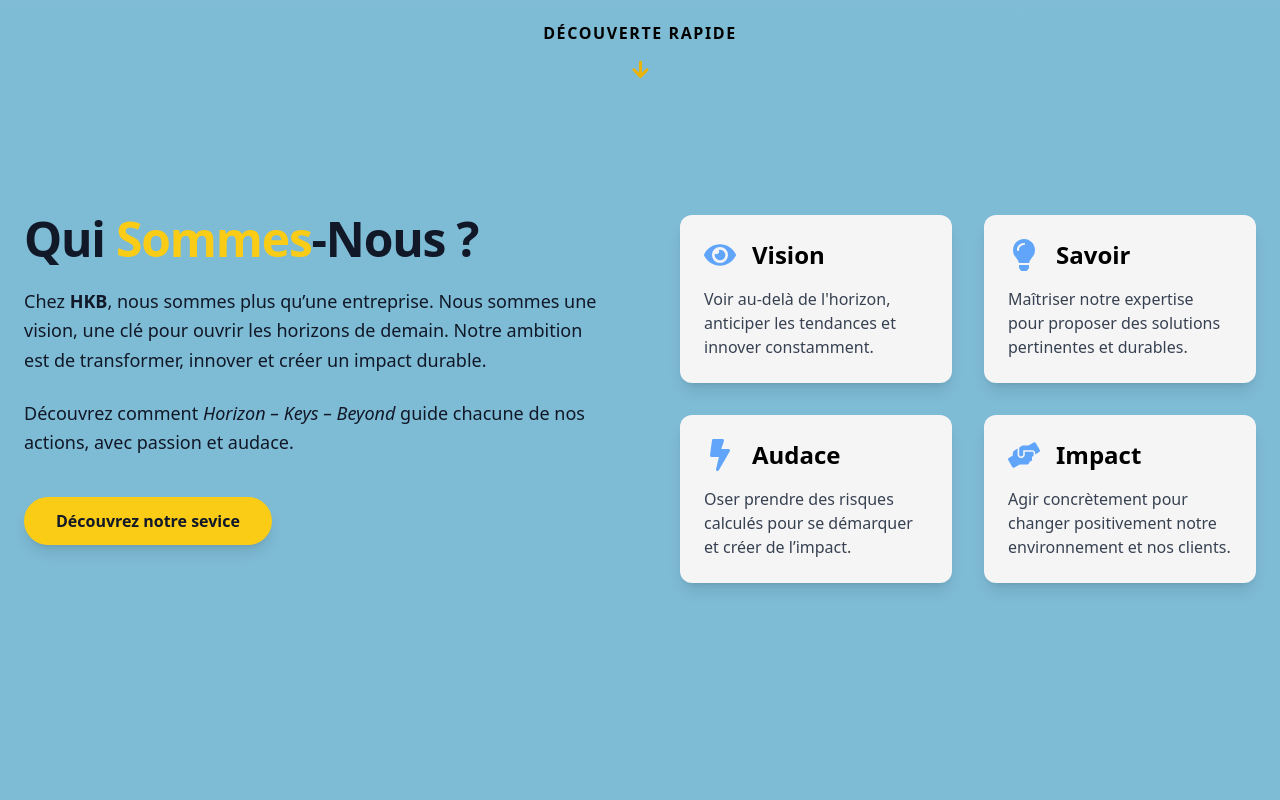
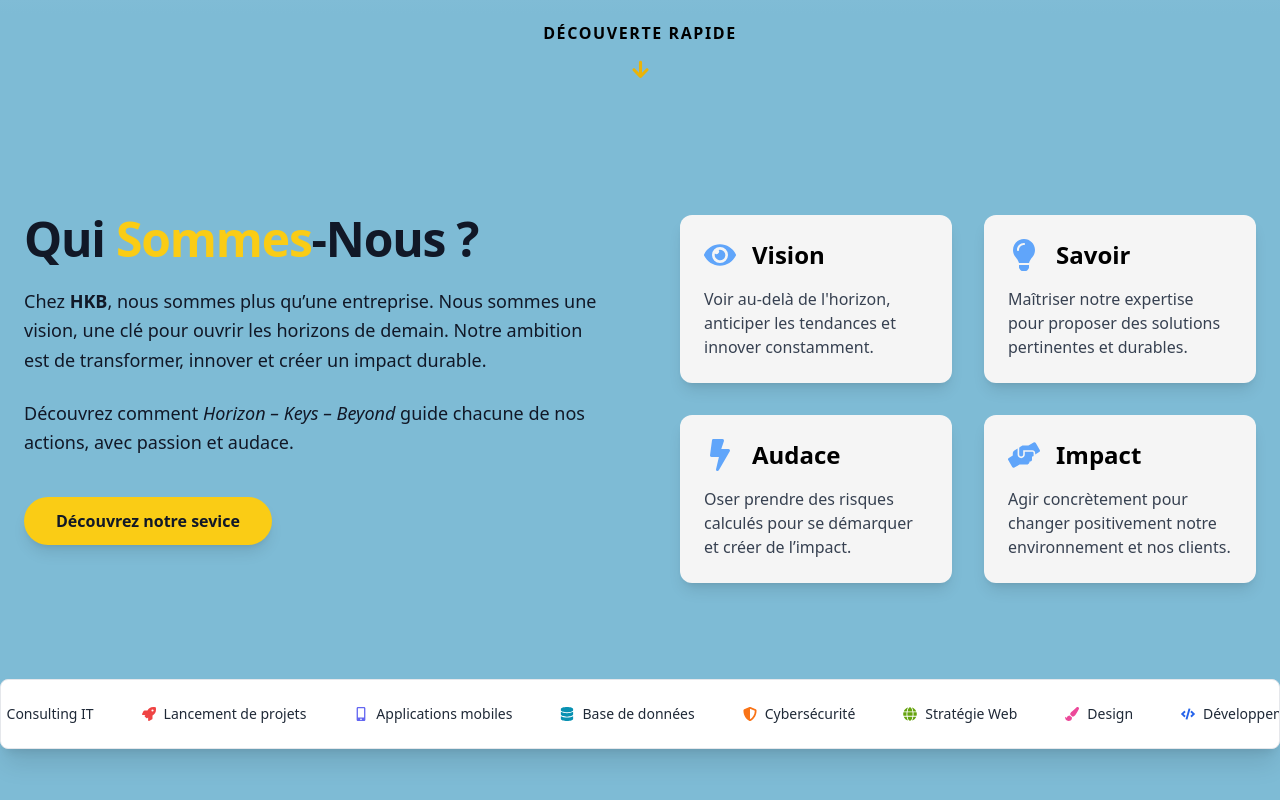
Before and after one commit to yann-andronio/HKB-tech, a React (Vite) app in the folder Frontend/: page / in a window 1280 px wide. Shown: the part 786-1586 px from the top of the page. Built offline with nearby package versions, Linux system fonts and the light colour scheme.

Commit message:
Style: finition de banner de Pub

```diff
--- a/Frontend/package.json
+++ b/Frontend/package.json
@@ -15,6 +15,7 @@
     "i18next-browser-languagedetector": "^8.1.0",
     "react": "^18.3.1",
     "react-dom": "^18.3.1",
+    "react-fast-marquee": "^1.6.5",
     "react-i18next": "^15.5.2",
     "react-icons": "^5.5.0"
   },
--- a/Frontend/src/components/pub/Pub.tsx
+++ b/Frontend/src/components/pub/Pub.tsx
@@ -1,21 +1,39 @@
 import React from "react";
 import { useTranslation } from "react-i18next";
-
+import Marquee from "react-fast-marquee";
+import { FaPaintBrush, FaCode, FaLaptopCode, FaLightbulb, FaComments, FaRocket, FaMobileAlt, FaDatabase,  FaShieldAlt, FaGlobe,
+} from "react-icons/fa";
 
 const Pub: React.FC = () => {
   const { t } = useTranslation();
 
+ const items = [
+   {label: "Design",icon: <FaPaintBrush className="mr-2 text-pink-500 dark:text-pink-400" />},
+   {label: "Développement",icon: <FaCode className="mr-2 text-blue-600 dark:text-blue-400" />},
+   {label: "UX/UI",icon: <FaLaptopCode className="mr-2 text-green-600 dark:text-green-400" />},
+   {label: "Créativité",icon: <FaLightbulb className="mr-2 text-yellow-500 dark:text-yellow-400" />},
+   { label: "Consulting IT", icon: <FaComments className="mr-2 text-purple-600 dark:text-purple-400" />,},
+   { label: "Lancement de projets", icon: <FaRocket className="mr-2 text-red-500 dark:text-red-400" />,},
+   { label: "Applications mobiles", icon: <FaMobileAlt className="mr-2 text-indigo-500 dark:text-indigo-400" /> ,},
+   { label: "Base de données", icon: <FaDatabase className="mr-2 text-cyan-600 dark:text-cyan-400" />,},
+   {label: "Cybersécurité", icon: <FaShieldAlt className="mr-2 text-orange-500 dark:text-orange-400" />},
+   { label: "Stratégie Web", icon: <FaGlobe className="mr-2 text-lime-600 dark:text-lime-400" />,},
+ ];
+
   return (
-    <div className=" w-full  bg-white dark:bg-gray-900/90  rounded-lg  shadow-xl  backdrop-blur-sm  border border-gray-200 dark:border-gray-700 z-50 py-2">
-      {["Design", "Developper", "UX:UI", "Cretivité", "Consulting IT"].map((item) => (
-        <a
-          key={item}
-          href={`#${item}`}
-          className=" block  text-sm  font-medium  text-gray-800 dark:text-gray-100  px-4 py-2  rounded-md  hover:bg-yellow-400 hover:text-white dark:hover:bg-yellow-500  transition-colors duration-200 "
-        >
-          {t(item)}
-        </a>
-      ))}
+    <div className="w-full overflow-hidden bg-white md:mt-16 mt-16 lg:mt-0 dark:bg-gray-900/90 rounded-lg shadow-xl border border-gray-200 dark:border-gray-700 py-4 z-50">
+      <Marquee gradient={false} speed={100} pauseOnHover={true}>
+        {[...items].map((item, index) => (
+          <a
+            key={index}
+            href={`#${item.label}`}
+            className="flex items-center whitespace-nowrap text-sm font-medium text-gray-800 dark:text-gray-100 px-6 py-2 rounded-md hover:bg-yellow-400 hover:text-white dark:hover:bg-yellow-500 transition-colors duration-200 bg-transparent"
+          >
+            {item.icon}
+            {t(item.label)}
+          </a>
+        ))}
+      </Marquee>
     </div>
   );
 };
--- a/Frontend/src/page/home/Home.tsx
+++ b/Frontend/src/page/home/Home.tsx
@@ -4,6 +4,7 @@ import { BsStars } from "react-icons/bs";
 import { motion } from "framer-motion";
 import { IoMdArrowRoundDown } from "react-icons/io";
 import Apropos from "../../components/apropos/Apropos";
+import Pub from "../../components/pub/Pub";
 const Home: React.FC = () => {
   return (
     <>
@@ -78,7 +79,8 @@ const Home: React.FC = () => {
               className="font-bold text-yellow-500"
             />
           </motion.div>
-          <Apropos/>
+          <Apropos />
+          <Pub/>
         </main>
       </section>
     </>
```
Also changed, not shown: Frontend/src/components/herosection/Herosection.tsx (line endings or trailing spaces), 1 other file (tests, documents, lock files or other folders).
